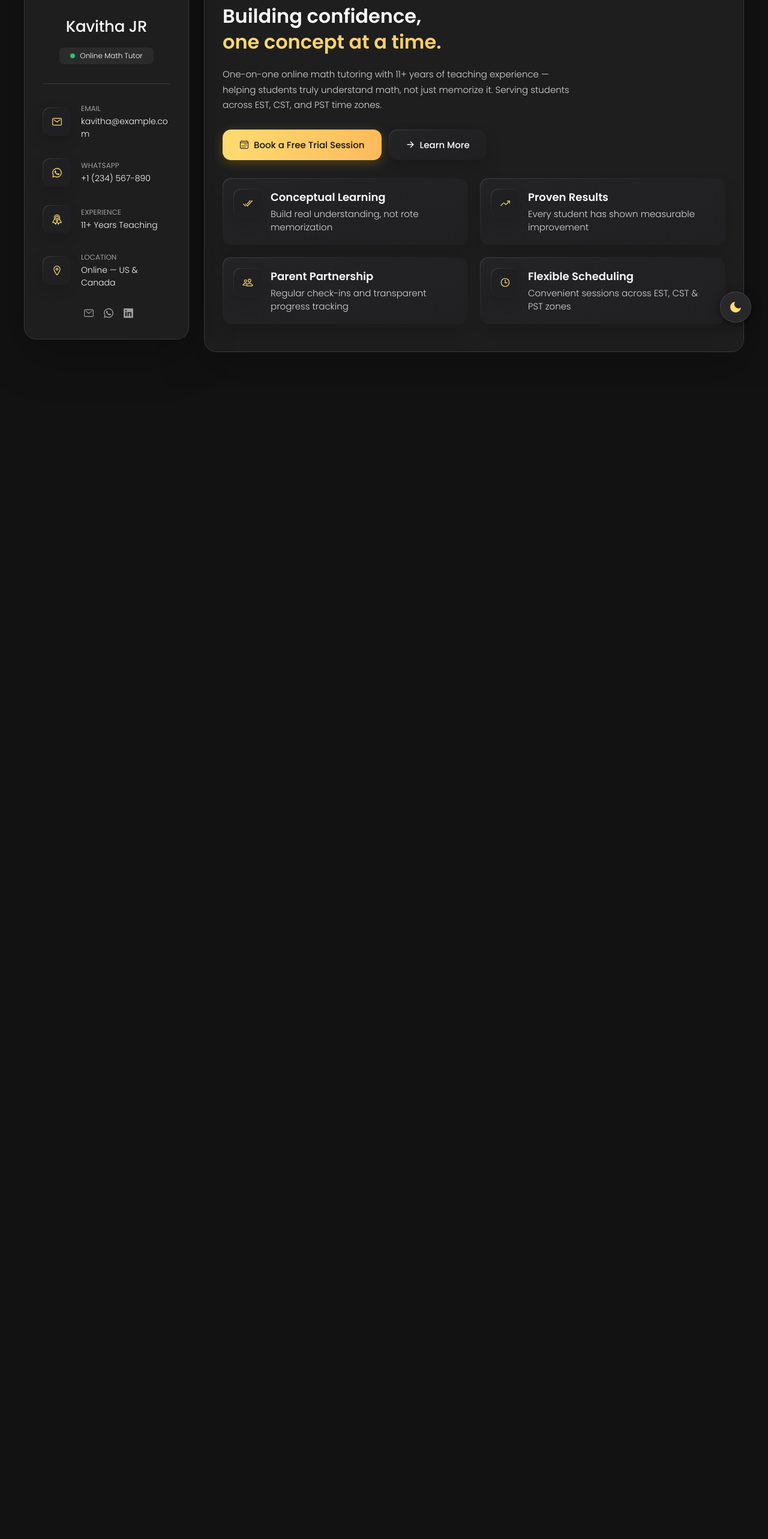
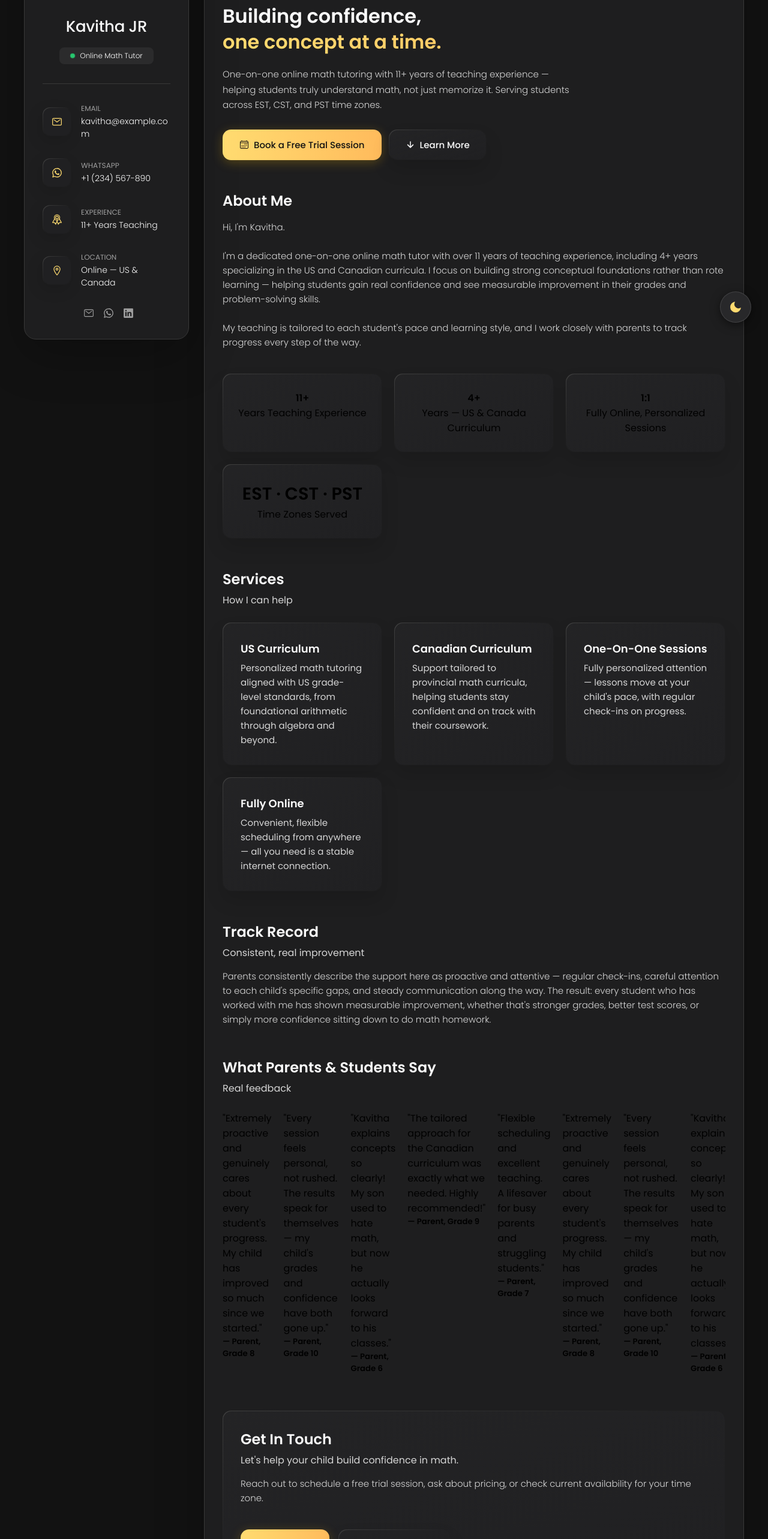
Before and after one commit to subarshan2006/Mathamatical_pvt_company, a React (Vite) app: page / in a window 1280 px wide. Shown: the part 234-2800 px from the top of the page at 60% size. Before the commit the page ends 881 px from the top, so only its background shows below. Built offline with nearby package versions, Linux system fonts and the light colour scheme.

Commit message:
feat(home): unify layout into a single-page scrolling structure

```diff
--- a/src/components/Home.jsx
+++ b/src/components/Home.jsx
@@ -6,8 +6,8 @@ function Home({ activePage, setActivePage }) {
         <h2 className="h2 article-title">Home</h2>
       </header>
 
+      {/* Hero Section */}
       <section className="hero-section">
-
         <div className="hero-badge">
           <ion-icon name="school-outline"></ion-icon>
           <span>Online Math Tutor · US &amp; Canada Curriculum</span>
@@ -19,8 +19,7 @@ function Home({ activePage, setActivePage }) {
         </h3>
 
         <p className="hero-text">
-          One-on-one online math tutoring with 11+ years of teaching experience — helping students
-          truly understand math, not just memorize it. Serving students across EST, CST, and PST time zones.
+          One-on-one online math tutoring with 11+ years of teaching experience — helping students truly understand math, not just memorize it. Serving students across EST, CST, and PST time zones.
         </p>
 
         <div className="hero-cta-wrapper">
@@ -37,58 +36,173 @@ function Home({ activePage, setActivePage }) {
           <button
             className="hero-cta-btn secondary"
             onClick={() => {
-              setActivePage('about')
-              window.scrollTo(0, 0)
+              document.getElementById('about-me')?.scrollIntoView({ behavior: 'smooth' });
             }}
           >
-            <ion-icon name="arrow-forward-outline"></ion-icon>
+            <ion-icon name="arrow-down-outline"></ion-icon>
             <span>Learn More</span>
           </button>
         </div>
-
       </section>
 
-      {/* Quick highlights */}
-      <section className="hero-highlights">
-        <ul className="highlights-grid">
-          <li className="highlight-card">
-            <div className="icon-box">
-              <ion-icon name="checkmark-done-outline"></ion-icon>
-            </div>
-            <div className="highlight-content">
-              <h4 className="h4 highlight-title">Conceptual Learning</h4>
-              <p className="highlight-text">Build real understanding, not rote memorization</p>
+      {/* About Me Section */}
+      <section id="about-me" style={{ marginTop: '50px' }}>
+        <header>
+          <h3 className="h3">About Me</h3>
+        </header>
+        <p className="about-text" style={{ marginTop: '15px' }}>
+          Hi, I'm Kavitha.<br /><br />
+          I'm a dedicated one-on-one online math tutor with over 11 years of teaching experience, including 4+ years specializing in the US and Canadian curricula. I focus on building strong conceptual foundations rather than rote learning — helping students gain real confidence and see measurable improvement in their grades and problem-solving skills.<br /><br />
+          My teaching is tailored to each student's pace and learning style, and I work closely with parents to track progress every step of the way.
+        </p>
+
+        <ul className="stats-list" style={{ marginTop: '30px', display: 'grid', gridTemplateColumns: 'repeat(auto-fit, minmax(200px, 1fr))', gap: '20px' }}>
+          <li className="stat-card">
+            <h4 className="stat-number">11+</h4>
+            <p className="stat-text">Years Teaching Experience</p>
+          </li>
+          <li className="stat-card">
+            <h4 className="stat-number">4+</h4>
+            <p className="stat-text">Years — US &amp; Canada Curriculum</p>
+          </li>
+          <li className="stat-card">
+            <h4 className="stat-number">1:1</h4>
+            <p className="stat-text">Fully Online, Personalized Sessions</p>
+          </li>
+          <li className="stat-card">
+            <h4 className="stat-number" style={{ fontSize: '1.8rem' }}>EST · CST · PST</h4>
+            <p className="stat-text">Time Zones Served</p>
+          </li>
+        </ul>
+      </section>
+
+      {/* Services Section */}
+      <section style={{ marginTop: '50px' }}>
+        <header>
+          <h3 className="h3">Services</h3>
+          <p style={{ color: 'var(--light-gray)', marginTop: '5px' }}>How I can help</p>
+        </header>
+
+        <ul className="services-list" style={{ display: 'grid', gridTemplateColumns: 'repeat(auto-fit, minmax(250px, 1fr))', gap: '20px', marginTop: '25px' }}>
+          <li className="service-item">
+            <div className="service-content-box">
+              <h4 className="h4 service-item-title">US Curriculum</h4>
+              <p className="service-item-text">Personalized math tutoring aligned with US grade-level standards, from foundational arithmetic through algebra and beyond.</p>
             </div>
           </li>
-          <li className="highlight-card">
-            <div className="icon-box">
-              <ion-icon name="trending-up-outline"></ion-icon>
-            </div>
-            <div className="highlight-content">
-              <h4 className="h4 highlight-title">Proven Results</h4>
-              <p className="highlight-text">Every student has shown measurable improvement</p>
+          <li className="service-item">
+            <div className="service-content-box">
+              <h4 className="h4 service-item-title">Canadian Curriculum</h4>
+              <p className="service-item-text">Support tailored to provincial math curricula, helping students stay confident and on track with their coursework.</p>
             </div>
           </li>
-          <li className="highlight-card">
-            <div className="icon-box">
-              <ion-icon name="people-outline"></ion-icon>
-            </div>
-            <div className="highlight-content">
-              <h4 className="h4 highlight-title">Parent Partnership</h4>
-              <p className="highlight-text">Regular check-ins and transparent progress tracking</p>
+          <li className="service-item">
+            <div className="service-content-box">
+              <h4 className="h4 service-item-title">One-on-One Sessions</h4>
+              <p className="service-item-text">Fully personalized attention — lessons move at your child's pace, with regular check-ins on progress.</p>
             </div>
           </li>
-          <li className="highlight-card">
-            <div className="icon-box">
-              <ion-icon name="time-outline"></ion-icon>
-            </div>
-            <div className="highlight-content">
-              <h4 className="h4 highlight-title">Flexible Scheduling</h4>
-              <p className="highlight-text">Convenient sessions across EST, CST &amp; PST zones</p>
+          <li className="service-item">
+            <div className="service-content-box">
+              <h4 className="h4 service-item-title">Fully Online</h4>
+              <p className="service-item-text">Convenient, flexible scheduling from anywhere — all you need is a stable internet connection.</p>
             </div>
           </li>
         </ul>
       </section>
+
+      {/* Track Record Section */}
+      <section style={{ marginTop: '50px' }}>
+        <header>
+          <h3 className="h3">Track Record</h3>
+          <p style={{ color: 'var(--light-gray)', marginTop: '5px' }}>Consistent, real improvement</p>
+        </header>
+        <p className="about-text" style={{ marginTop: '15px' }}>
+          Parents consistently describe the support here as proactive and attentive — regular check-ins, careful attention to each child's specific gaps, and steady communication along the way. The result: every student who has worked with me has shown measurable improvement, whether that's stronger grades, better test scores, or simply more confidence sitting down to do math homework.
+        </p>
+      </section>
+
+      {/* Auto Moving Feedbacks */}
+      <section style={{ marginTop: '50px', overflow: 'hidden' }}>
+        <header>
+          <h3 className="h3">What Parents &amp; Students Say</h3>
+          <p style={{ color: 'var(--light-gray)', marginTop: '5px' }}>Real feedback</p>
+        </header>
+
+        <div className="marquee-wrapper" style={{ display: 'flex', overflow: 'hidden', marginTop: '25px', paddingBottom: '10px' }}>
+          <div className="marquee-content" style={{ display: 'flex', gap: '20px', animation: 'marquee 40s linear infinite', width: 'max-content' }}>
+            {/* 5 feedbacks */}
+            <div className="feedback-card">
+              <p>"Extremely proactive and genuinely cares about every student's progress. My child has improved so much since we started."</p>
+              <h5>— Parent, Grade 8</h5>
+            </div>
+            <div className="feedback-card">
+              <p>"Every session feels personal, not rushed. The results speak for themselves — my child's grades and confidence have both gone up."</p>
+              <h5>— Parent, Grade 10</h5>
+            </div>
+            <div className="feedback-card">
+              <p>"Kavitha explains concepts so clearly! My son used to hate math, but now he actually looks forward to his classes."</p>
+              <h5>— Parent, Grade 6</h5>
+            </div>
+            <div className="feedback-card">
+              <p>"The tailored approach for the Canadian curriculum was exactly what we needed. Highly recommended!"</p>
+              <h5>— Parent, Grade 9</h5>
+            </div>
+            <div className="feedback-card">
+              <p>"Flexible scheduling and excellent teaching. A lifesaver for busy parents and struggling students."</p>
+              <h5>— Parent, Grade 7</h5>
+            </div>
+
+            {/* Duplicated 5 feedbacks for seamless infinite scroll */}
+            <div className="feedback-card">
+              <p>"Extremely proactive and genuinely cares about every student's progress. My child has improved so much since we started."</p>
+              <h5>— Parent, Grade 8</h5>
+            </div>
+            <div className="feedback-card">
+              <p>"Every session feels personal, not rushed. The results speak for themselves — my child's grades and confidence have both gone up."</p>
+              <h5>— Parent, Grade 10</h5>
+            </div>
+            <div className="feedback-card">
+              <p>"Kavitha explains concepts so clearly! My son used to hate math, but now he actually looks forward to his classes."</p>
+              <h5>— Parent, Grade 6</h5>
+            </div>
+            <div className="feedback-card">
+              <p>"The tailored approach for the Canadian curriculum was exactly what we needed. Highly recommended!"</p>
+              <h5>— Parent, Grade 9</h5>
+            </div>
+            <div className="feedback-card">
+              <p>"Flexible scheduling and excellent teaching. A lifesaver for busy parents and struggling students."</p>
+              <h5>— Parent, Grade 7</h5>
+            </div>
+          </div>
+        </div>
+      </section>
+
+      {/* Get In Touch */}
+      <section className="contact-section" style={{ marginTop: '50px', background: 'var(--border-gradient-onyx)', padding: '30px', borderRadius: '14px', position: 'relative', zIndex: 1 }}>
+        <div style={{ content: '""', position: 'absolute', inset: '1px', background: 'var(--bg-gradient-jet)', borderRadius: 'inherit', zIndex: -1 }}></div>
+        <header>
+          <h3 className="h3">Get in Touch</h3>
+          <p style={{ color: 'var(--light-gray)', marginTop: '5px' }}>Let's help your child build confidence in math.</p>
+        </header>
+        <p className="about-text" style={{ marginTop: '15px' }}>
+          Reach out to schedule a free trial session, ask about pricing, or check current availability for your time zone.
+        </p>
+        <div style={{ display: 'flex', gap: '15px', marginTop: '25px', flexWrap: 'wrap' }}>
+          <a href="mailto:kavitha@example.com" className="hero-cta-btn primary" style={{ textDecoration: 'none', display: 'flex', alignItems: 'center', gap: '8px' }}>
+            <ion-icon name="mail-outline"></ion-icon>
+            <span>Email Me</span>
+          </a>
+          <a href="https://wa.me/1234567890" className="hero-cta-btn secondary" style={{ textDecoration: 'none', display: 'flex', alignItems: 'center', gap: '8px' }}>
+            <ion-icon name="logo-whatsapp"></ion-icon>
+            <span>WhatsApp Me</span>
+          </a>
+        </div>
+      </section>
+
+      <footer style={{ marginTop: '60px', textAlign: 'center', color: 'var(--light-gray)', fontSize: 'var(--fs-8)', paddingBottom: '30px' }}>
+        © 2026 Kavitha JR — Online Math Tutor. All rights reserved.
+      </footer>
 
     </article>
   )
```
